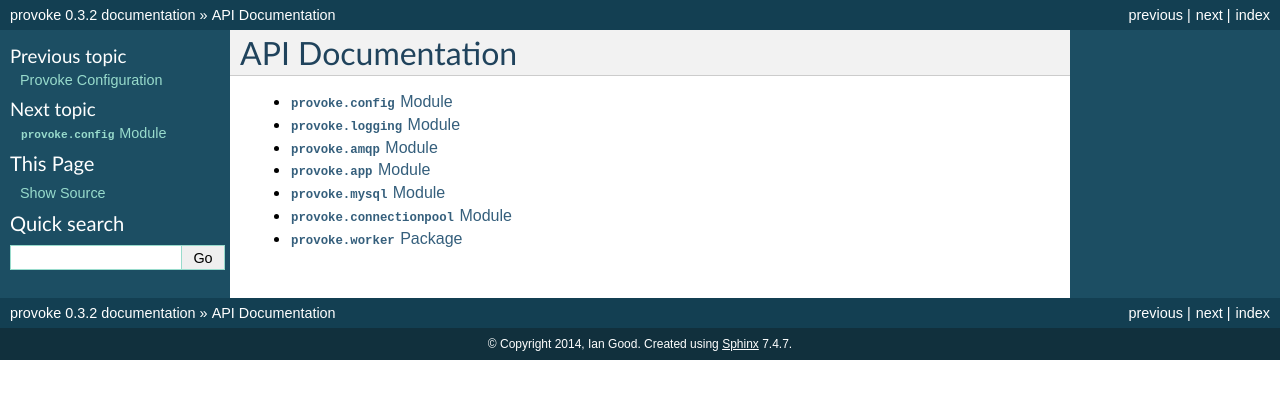
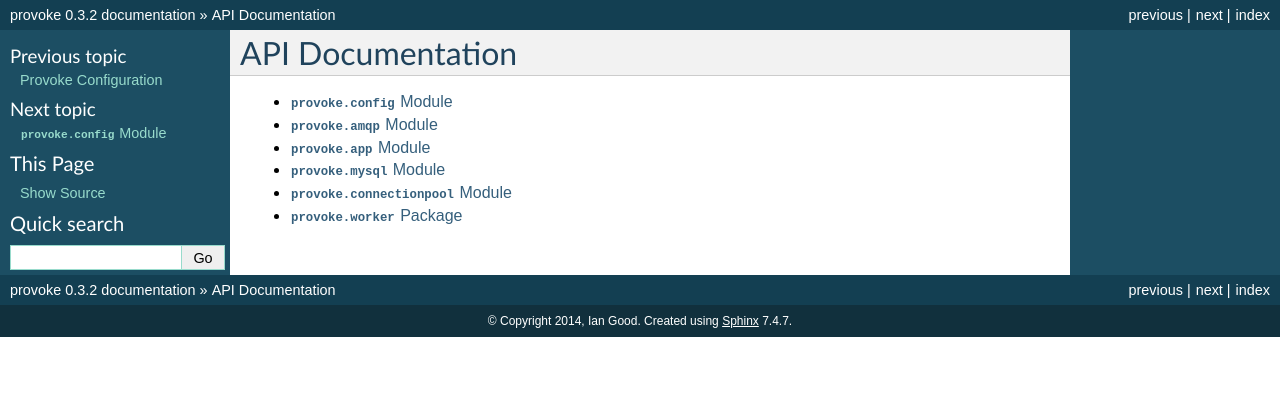
Before and after one commit to RSEmail/provoke, a Sphinx documentation site: the page built from doc/source/api.rst, in a window 1280 px wide. Shown: the top 399 px of the page. Built offline with Sphinx 7.4.7, drawn with Linux system fonts in a browser that asks for light colours; pages that are not in the unit, such as notebooks, are missing from menus.

Commit message:
remove old logging module from docs

```diff
--- a/doc/source/api.rst
+++ b/doc/source/api.rst
@@ -5,7 +5,6 @@ API Documentation
 .. toctree::
 
    provoke.config
-   provoke.logging
    provoke.amqp
    provoke.app
    provoke.mysql
--- a/doc/source/provoke.logging.rst
+++ /dev/null
@@ -1,6 +0,0 @@
-
-``provoke.logging`` Module
-==========================
-
-.. automodule:: provoke.logging
-   :members:
```
